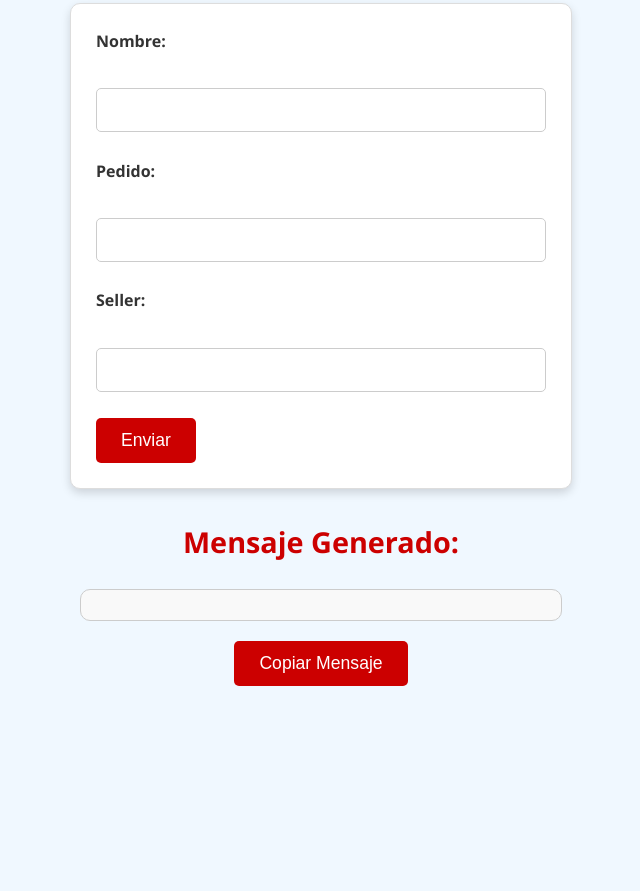
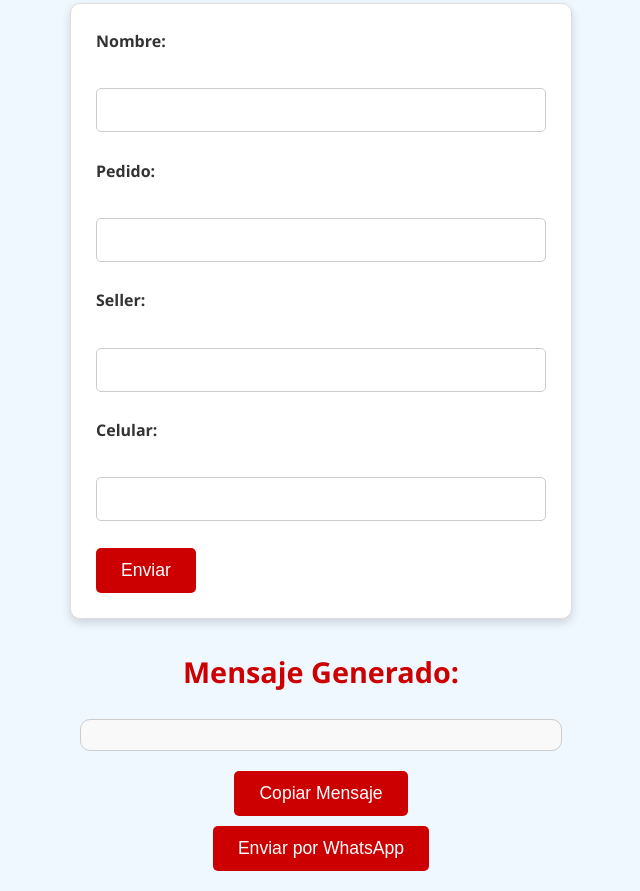
Before and after one commit to fedefullone/mensajerevision, a plain HTML site: page index.html in a window 1280 px wide. Shown: the part 248-1139 px from the top of the page, without its empty margins (319-959 px from the left). Before the commit the page ends 954 px from the top, so only its background shows below. Drawn offline with Linux system fonts and the light colour scheme.

Commit message:
Add files via upload

```diff
--- a/index.html
+++ b/index.html
@@ -20,6 +20,9 @@
         <label for="seller">Seller:</label><br>
         <input type="text" id="seller" name="seller" required><br><br>
 
+        <label for="celular">Celular:</label><br>
+        <input type="text" id="celular" name="celular" required><br><br>
+
         <button type="button" onclick="generarMensaje()">Enviar</button>
     </form>
 
@@ -39,6 +42,7 @@
     </script>
 
     <button class="copy-button" onclick="copiarTexto()">Copiar Mensaje</button>
+    <button class="copy-button" onclick="enviarWhatsApp()">Enviar por WhatsApp</button>
 
     <script>
         function copiarTexto() {
@@ -47,7 +51,19 @@
                 .then(() => alert('Texto copiado al portapapeles'))
                 .catch(err => alert('Error al copiar el texto'));
         }
+
+        function enviarWhatsApp() {
+            const celular = document.getElementById('celular').value;
+            const mensaje = encodeURIComponent(document.getElementById('mensaje').textContent);
+
+            if (celular.trim() === '' || mensaje.trim() === '') {
+                alert('Por favor, completa el celular y genera el mensaje antes de enviar.');
+                return;
+            }
+
+            const url = `https://wa.me/${celular}?text=${mensaje}`;
+            window.open(url, '_blank');
+        }
     </script>
-
 </body>
 </html>
```
Lines whose indentation alone changed are shown as unchanged.
